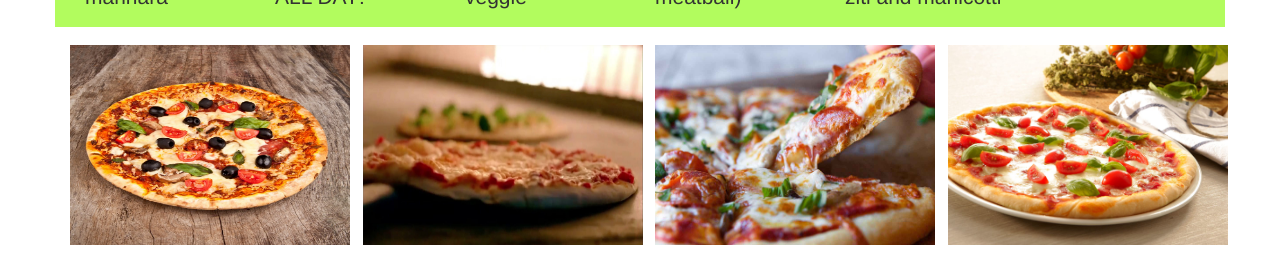
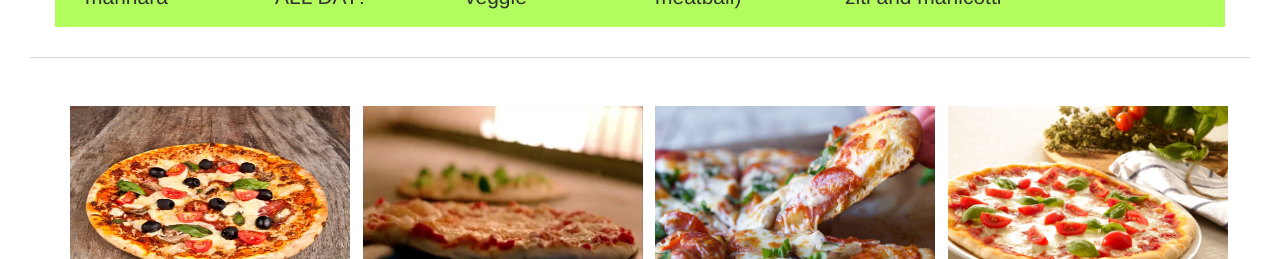
Before and after one commit to Belie06Loryn/PizzaPlace, a plain HTML site: page index.html in a window 1280 px wide. Shown: the part 1351-1610 px from the top of the page. Drawn offline with nearby package versions, Linux system fonts and the light colour scheme.

Commit message:
designing my page again

```diff
--- a/index.html
+++ b/index.html
@@ -129,7 +129,7 @@
 
                 <button id="delivery" type="button" class="btn btn-success" style="text-align: center;">Delivery</button>
             </div>
-        </div>
+        </div><hr style="margin: 30px 30px;">
         <div class="container">
             <div class="row">
                 <div class="col-6 col-sm-3" id="imag1"><img src="Images/bb988e5f25f4e44e52be001ffbaafe2c.jpg" class="imag" >
```
